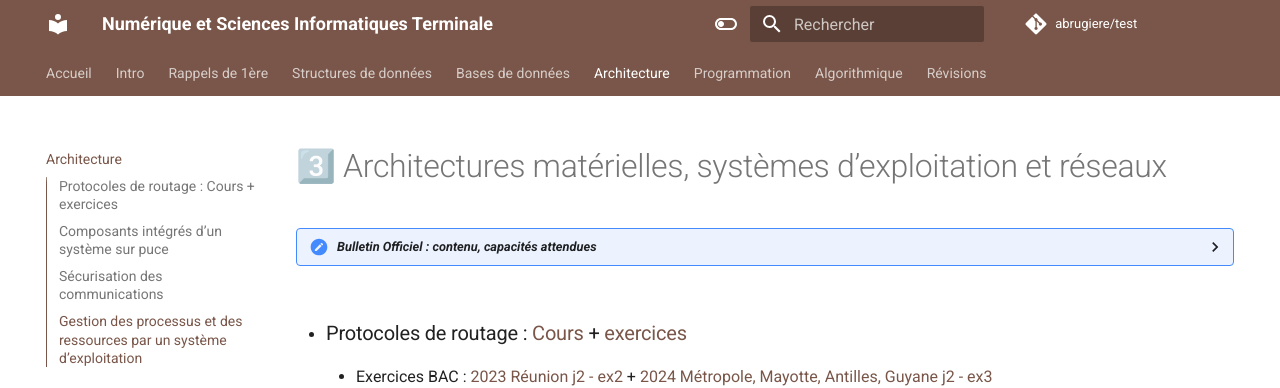
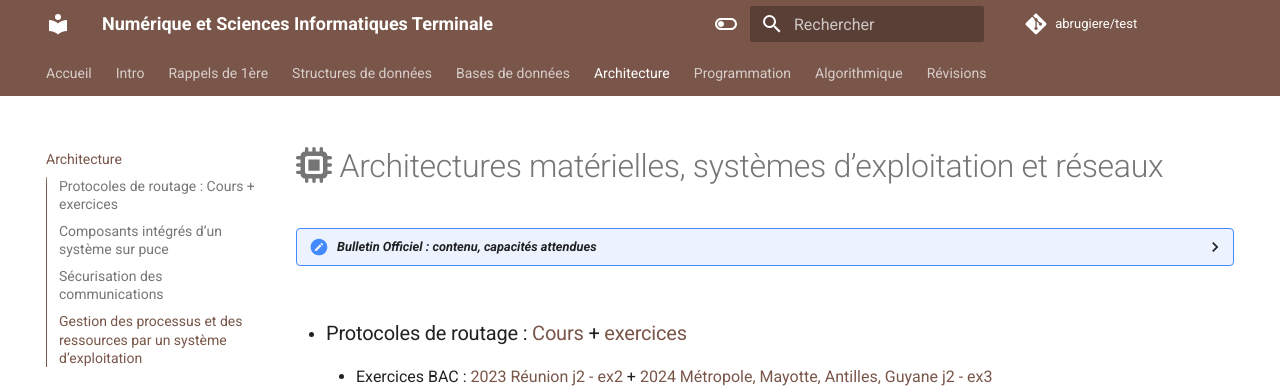
Before and after one commit to abrugiere/test, an MkDocs documentation site: the page built from docs/3.0.ARCHI.md, in a window 1280 px wide. Shown: the top 388 px of the page. Built offline with MkDocs 1.6.1 and Material for MkDocs 9.7.7, drawn with Linux system fonts in a browser that asks for light colours; comment, search, counter and statistics services are not loaded.

Commit message:
Update 3.0.ARCHI.md

```diff
--- a/docs/3.0.ARCHI.md
+++ b/docs/3.0.ARCHI.md
@@ -1,4 +1,4 @@
-# 3️⃣ Architectures matérielles, systèmes d’exploitation et réseaux
+# :fontawesome-solid-microchip: Architectures matérielles, systèmes d’exploitation et réseaux
 <details>
     <summary><i>Bulletin Officiel : contenu, capacités attendues</i></summary>
 
```
